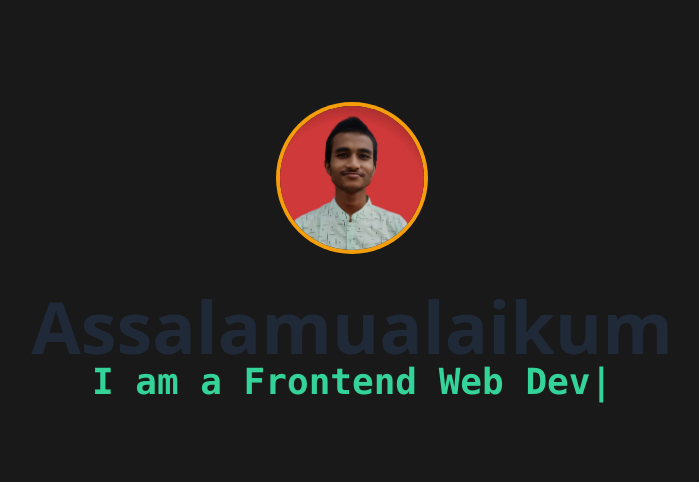
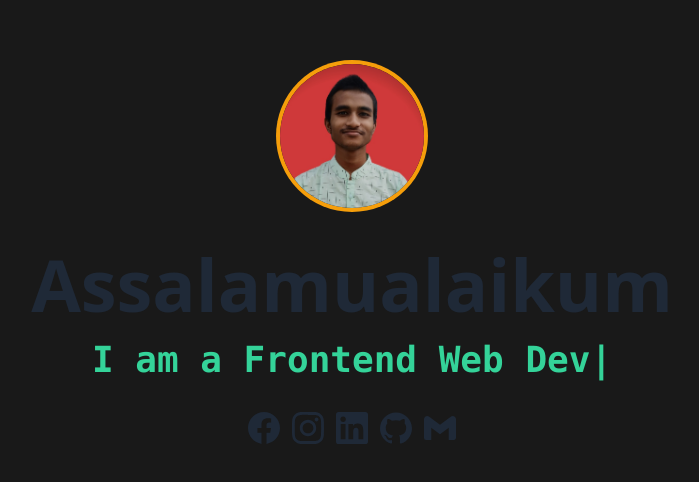
Before and after one commit to Marzan-Bin-Rahman/portfolio, a React (Create React App) app: page / in a window 1280 px wide. Shown: the part 146-628 px from the top of the page, without its empty margins (288-987 px from the left). Built offline with nearby package versions, Linux system fonts and the light colour scheme.

Commit message:
social added

```diff
--- a/package.json
+++ b/package.json
@@ -9,6 +9,7 @@
     "daisyui": "^2.42.1",
     "react": "^18.2.0",
     "react-dom": "^18.2.0",
+    "react-icons": "^4.6.0",
     "react-router-dom": "^6.4.3",
     "react-scripts": "5.0.1",
     "react-typed": "^1.2.0",
--- a/src/components/HeroSection.js
+++ b/src/components/HeroSection.js
@@ -1,6 +1,7 @@
 import React from 'react'
 import '../App.css'
 import me from '../assets/marzan.jpg'
+import Social from './Social'
 import TypedAnimation from './TypedAnimation'
 const HeroSection = () => {
      const style = {
@@ -13,6 +14,7 @@ const HeroSection = () => {
           <img src={me} className="w-24 h-24 md:w-36 md:h-36 rounded-full block mx-auto mb-10 ring-4 ring-amber-500"/>
           <h1 className='text-3xl md:text-4xl lg:text-7xl font-black'>Assalamualaikum</h1>
          <TypedAnimation />
+         <Social />
        </div>
      </div>
    </div>
--- /dev/null
+++ b/src/components/Social.js
@@ -0,0 +1,26 @@
+import React from 'react'
+import { SiFacebook, SiGithub, SiGmail, SiInstagram, SiLinkedin } from "react-icons/si";
+
+const Social = () => {
+     return (
+          <div className='flex justify-center items-center gap-x-3 mt-8'>
+               <a href='https://www.facebook.com/MarzanB1nRahman/' target="_blank">
+                    <SiFacebook className='w-4 md:w-8 h-4 md:h-8 cursor-pointer hover:scale-125 duration-400 transition-all ease-linear' />
+               </a>
+               <a href='https://www.instagram.com/MarzanBinRahman/' target="_blank">
+                    <SiInstagram className='w-4 md:w-8 h-4 md:h-8 cursor-pointer  hover:scale-125 duration-400 transition-all ease-linear' />
+               </a>
+               <a href='https://www.linkedin.com/in/marzan-bin-rahman-9400a0223/' target="_blank">
+                    <SiLinkedin className='w-4 md:w-8 h-4 md:h-8 cursor-pointer hover:scale-125 duration-400 transition-all ease-linear' />
+               </a>
+               <a href='https://github.com/Marzan-Bin-Rahman' target="_blank">
+                    <SiGithub className='w-4 md:w-8 h-4 md:h-8 cursor-pointer  hover:scale-125 duration-400 transition-all ease-linear' />
+               </a>
+               <a href='mailto:mailhereformarzan@gmail.com' target="_blank">
+                    <SiGmail className='w-4 md:w-8 h-4 md:h-8 cursor-pointer  hover:scale-125 duration-400 transition-all ease-linear' />
+               </a>
+          </div>
+     )
+}
+
+export default Social
--- a/src/components/TypedAnimation.js
+++ b/src/components/TypedAnimation.js
@@ -3,7 +3,7 @@ import Typed from "react-typed"
 const TypedAnimation = () => {
   return (
     <>
-    <Typed className="text-lg md:text-3xl lg:text-4xl font-bold w-full block font-mono text-emerald-400"
+    <Typed className="text-lg md:text-3xl lg:text-4xl font-bold w-full block font-mono text-emerald-400 mt-5"
       strings={[
             "I am Marzan",
             "I am a Frontend Web Developer",
```
Also changed, not shown: 1 other file (tests, documents, lock files or other folders).
